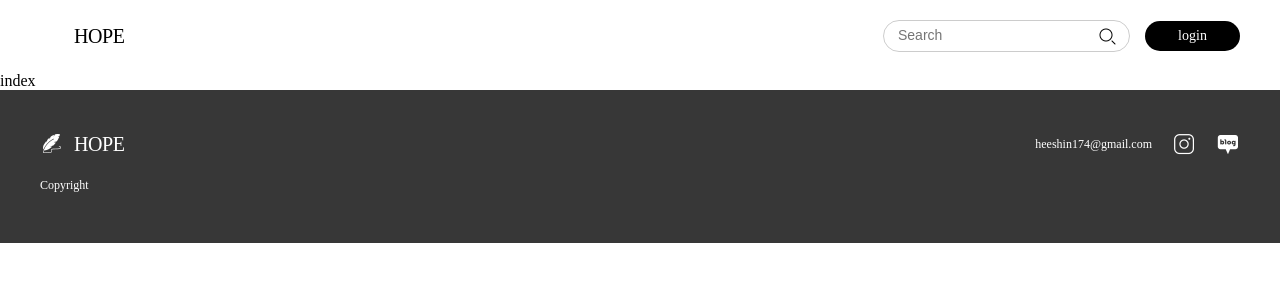
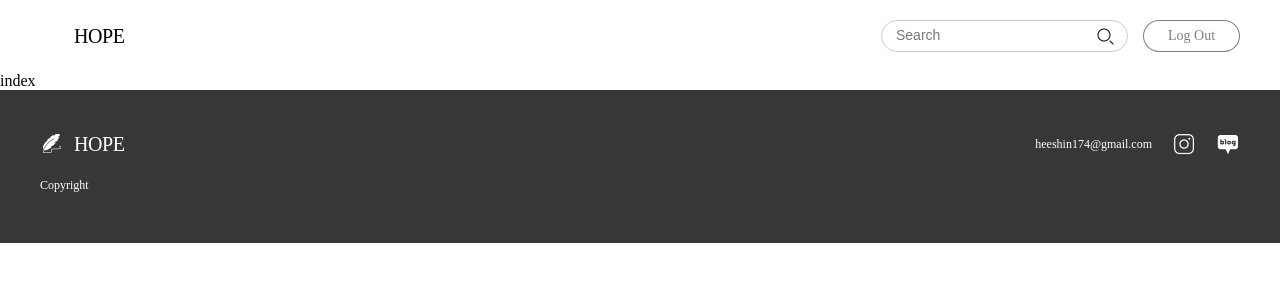
Before and after one commit to heeshin174/Hope, a React (Vite) app in the folder hope-front/: page / in a window 1280 px wide. Shown: the top 300 px of the page. Built offline with nearby package versions, Linux system fonts and the light colour scheme; a web font is replaced by a local one.

Commit message:
zustand와 로그인/로그아웃

```diff
--- a/hope-front/package.json
+++ b/hope-front/package.json
@@ -11,8 +11,10 @@
   },
   "dependencies": {
     "react": "^19.0.0",
+    "react-cookie": "^8.0.1",
     "react-dom": "^19.0.0",
-    "react-router-dom": "^7.5.0"
+    "react-router-dom": "^7.5.0",
+    "zustand": "^5.0.3"
   },
   "devDependencies": {
     "@eslint/js": "^9.21.0",
--- a/hope-front/src/App.css
+++ b/hope-front/src/App.css
@@ -37,7 +37,7 @@
 }
 
 .white-button:hover {
-    background-color: rgba(255,255,255,0.02);
+    background-color: rgba(200,200,200,0.25);
 }
 
 .icon-box {
--- a/hope-front/src/layouts/Header/index.tsx
+++ b/hope-front/src/layouts/Header/index.tsx
@@ -1,9 +1,18 @@
 import { ChangeEvent, useRef, useState, KeyboardEvent, useEffect } from 'react';
 import { useNavigate, useParams } from 'react-router-dom'
 import './style.css'
-import { MAIN_PATH, SEARCH_PATH } from 'constant';
+import { AUTH_PATH, MAIN_PATH, SEARCH_PATH, USER_PATH } from 'constant';
+import { useCookies } from 'react-cookie';
+import { useLoginUserStore } from 'stores';
 
 export default function Header() {
+	// state: 로그인 유저 상태
+	const { loginUser, setLoginUser, resetLoginUser } = useLoginUserStore();
+	// state: cookie 상태
+	const [cookies, setCookies] = useCookies();
+	// state: login 상태
+	const [isLogin, setLogin] = useState<boolean>(true);
+
 
 	const navigate = useNavigate();
 
@@ -55,8 +64,30 @@ export default function Header() {
 	}
 
 	// component: 로그인 또는 마이페이지 버튼 컴포넌트
-	const LoginMyPageButton = () => {
-		return <div className="black-button">{'login'}</div>
+	const MyPageButton = () => {
+
+		// state: userEmail path variable 상태
+		const { userEmail } = useParams();
+
+		// event handler: 마이페이지 버튼 클릭 이벤트 처리 함수
+		const onMyPageButtonClickHandler = () => {
+			if (!loginUser) return;
+			const { email } = loginUser;
+			navigate(USER_PATH(email));
+		};
+		// event handler: 마이페이지 버튼 클릭 이벤트 처리 함수
+		const onSignInButtonClickHandler = () => {
+			navigate(AUTH_PATH());
+		};
+		// event handler: 로그아웃 버튼 클릭 이벤트 처리 함수
+		const onSignOutButtonClickHandler = () => {
+			resetLoginUser();
+			navigate(MAIN_PATH());
+		};
+
+		if(isLogin && userEmail === loginUser?.email) return <div className="white-button" onClick={onSignOutButtonClickHandler}>{'Log Out'}</div>
+		if (isLogin) return <div className="white-button" onClick={onMyPageButtonClickHandler}>{'MyPage'}</div>
+		return <div className="black-button" onClick={onSignInButtonClickHandler}>{'login'}</div>
 	}
 
 	return (
@@ -70,7 +101,7 @@ export default function Header() {
 				</div>
 				<div className="header-right-box">
 					<SearchButton />
-					<LoginMyPageButton />
+					<MyPageButton />
 				</div>
 			</div>
 		</div>
--- a/hope-front/src/main.tsx
+++ b/hope-front/src/main.tsx
@@ -3,11 +3,14 @@ import { createRoot } from 'react-dom/client'
 import './index.css'
 import App from './App.tsx'
 import { BrowserRouter } from 'react-router-dom'
+import { CookiesProvider } from 'react-cookie'
 
 createRoot(document.getElementById('root')!).render(
   <StrictMode>
-    <BrowserRouter>
-      <App />
-    </BrowserRouter>
+    <CookiesProvider defaultSetOptions={{ path: '/' }}>
+      <BrowserRouter>
+        <App />
+      </BrowserRouter>
+    </CookiesProvider>
   </StrictMode>,
 )
--- /dev/null
+++ b/hope-front/src/stores/index.ts
@@ -0,0 +1,4 @@
+import useLoginUserStore from './login-user.store';
+export {
+	useLoginUserStore
+}
--- /dev/null
+++ b/hope-front/src/stores/login-user.store.ts
@@ -0,0 +1,16 @@
+import { User } from 'types/interface';
+import { create } from 'zustand';
+
+interface LoginUserStore {
+	loginUser: User | null;
+	setLoginUser: (loginUser: User) => void;
+	resetLoginUser: () => void;
+};
+
+const useLoginUserStore = create<LoginUserStore>(set => ({
+	loginUser: null,
+	setLoginUser: (loginUser) => set(state => ({ ...state, loginUser })),
+	resetLoginUser: () => set(state => ({...state, loginUser: null}))
+}));
+
+export default useLoginUserStore;
--- a/hope-front/src/types/interface/index.ts
+++ b/hope-front/src/types/interface/index.ts
@@ -1,8 +1,11 @@
 import BoardListItem from "./board-list-item.interface";
 import FavoriteListItem from "./favorite-list-item.interface";
 import CommentListItem from "./comment-list-item.interface";
+import User from './user.interface';
 
 export type {
     BoardListItem,
     FavoriteListItem,
-    CommentListItem }
+    CommentListItem,
+    User
+}
--- /dev/null
+++ b/hope-front/src/types/interface/user.interface.ts
@@ -0,0 +1,5 @@
+export default interface User {
+	email: string;
+	nickname: string;
+	profileImage: string | null;
+}
--- a/hope-front/vite.config.ts
+++ b/hope-front/vite.config.ts
@@ -12,7 +12,8 @@ export default defineConfig({
       'components': path.resolve(__dirname, './src/components'),
       'layouts': path.resolve(__dirname, './src/layouts'),
       'views': path.resolve(__dirname, './src/views'),
-      'constant': path.resolve(__dirname, './src/constant')
+      'constant': path.resolve(__dirname, './src/constant'),
+      'stores': path.resolve(__dirname, './src/stores')
     }
   }
 });
```
Also changed, not shown: 1 other file (tests, documents, lock files or other folders).
